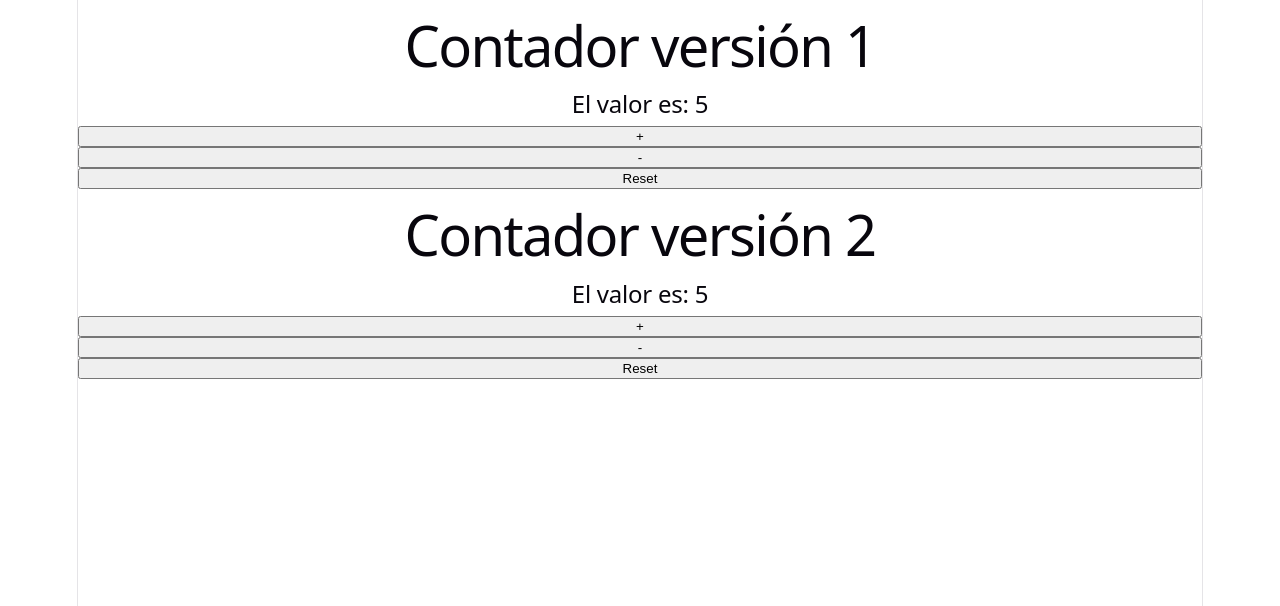
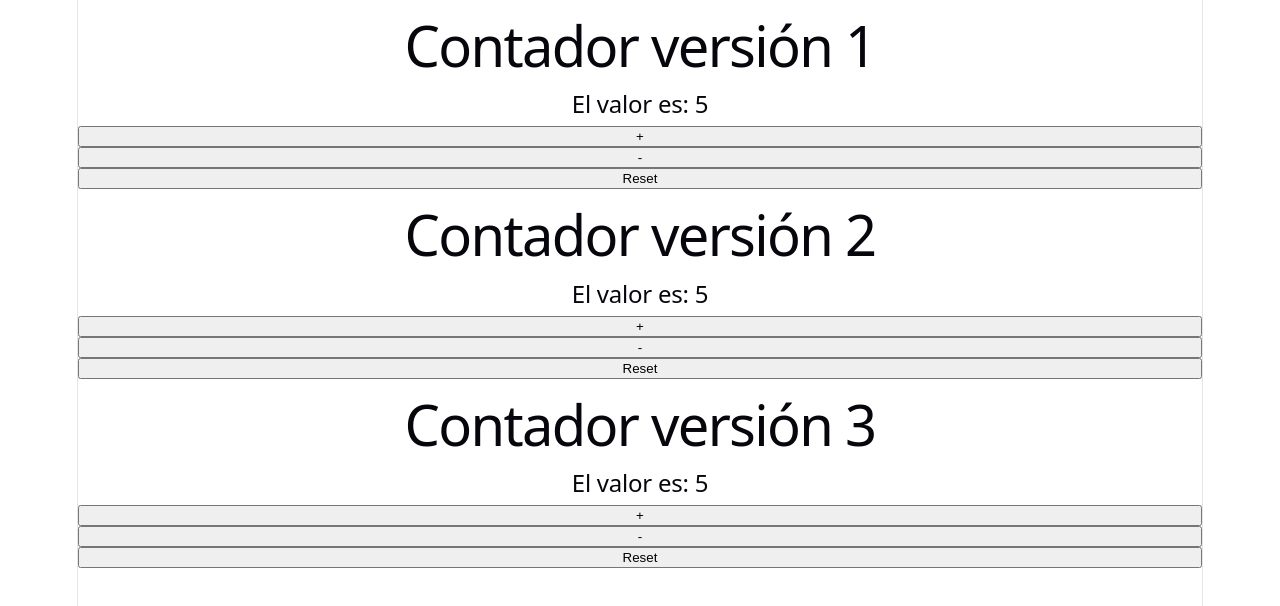
Before and after one commit to howl/1-contador, a React (Vite) app: page / in a window 1280 px wide. Shown: the top 606 px of the page. Built offline with nearby package versions, Linux system fonts and the light colour scheme.

Commit message:
add third version
Signed-off-by: David Santamaría Rogado <howl.nsp@gmail.com>

```diff
--- a/src/App.jsx
+++ b/src/App.jsx
@@ -1,12 +1,14 @@
 import './App.css'
 import Contador from './components/Contador'
 import Contador2 from './components/Contador2'
+import Contador3 from './components/Contador3'
 
 function App() {
   return (
     <>
       <Contador valor={5} min={3} max={15} step={2} />
       <Contador2 valor={5} min={3} max={15} step={2} />
+      <Contador3 valor={5} min={3} max={15} step={2} />
     </>
   )
 }
--- /dev/null
+++ b/src/components/Boton.jsx
@@ -0,0 +1,9 @@
+const Boton = ({ etiqueta, funcion }) => {
+  return (
+    <button
+      onClick={funcion}
+    >{etiqueta}</button>
+  )
+}
+
+export default Boton
--- /dev/null
+++ b/src/components/Contador3.jsx
@@ -0,0 +1,32 @@
+import PropTypes from 'prop-types'
+import { useState } from 'react'
+import Boton from './Boton'
+
+const Contador3 = ({ valor: valorInicial = 25, min, max, step }) => {
+  valorInicial = Math.max(Math.min(valorInicial, max), min)
+  const [valor, setValor] = useState(valorInicial)
+
+  const handleSumar = (ev) => setValor((valor) => Math.min(valor + step, max))
+  const handleRestar = (ev) => setValor((valor) => Math.max(valor - step, min))
+  const handleReset = (ev) => setValor((valor) => valorInicial)
+
+  return (
+    <>
+      <h1>Contador versión 3</h1>
+      <h2>El valor es: {valor}</h2>
+      <Boton etiqueta='+' funcion={handleSumar} />
+      <Boton etiqueta='-' funcion={handleRestar} />
+      <Boton etiqueta='Reset' funcion={handleReset} />
+    </>
+  )
+}
+
+Contador3.propTypes = {
+  valorInicial: PropTypes.number
+}
+
+Contador3.defaultProps = {
+  valorInicial: 25
+}
+
+export default Contador3
```
